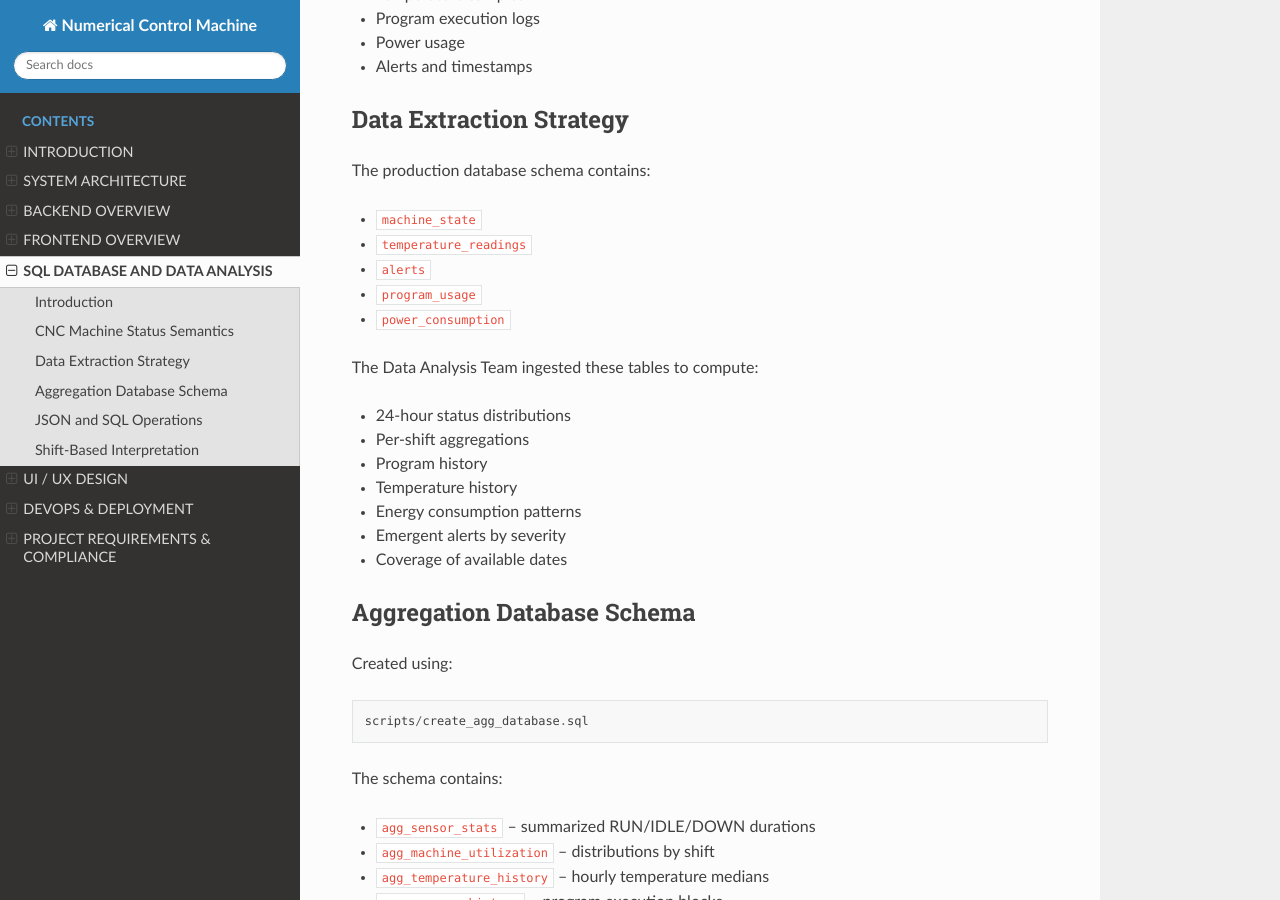
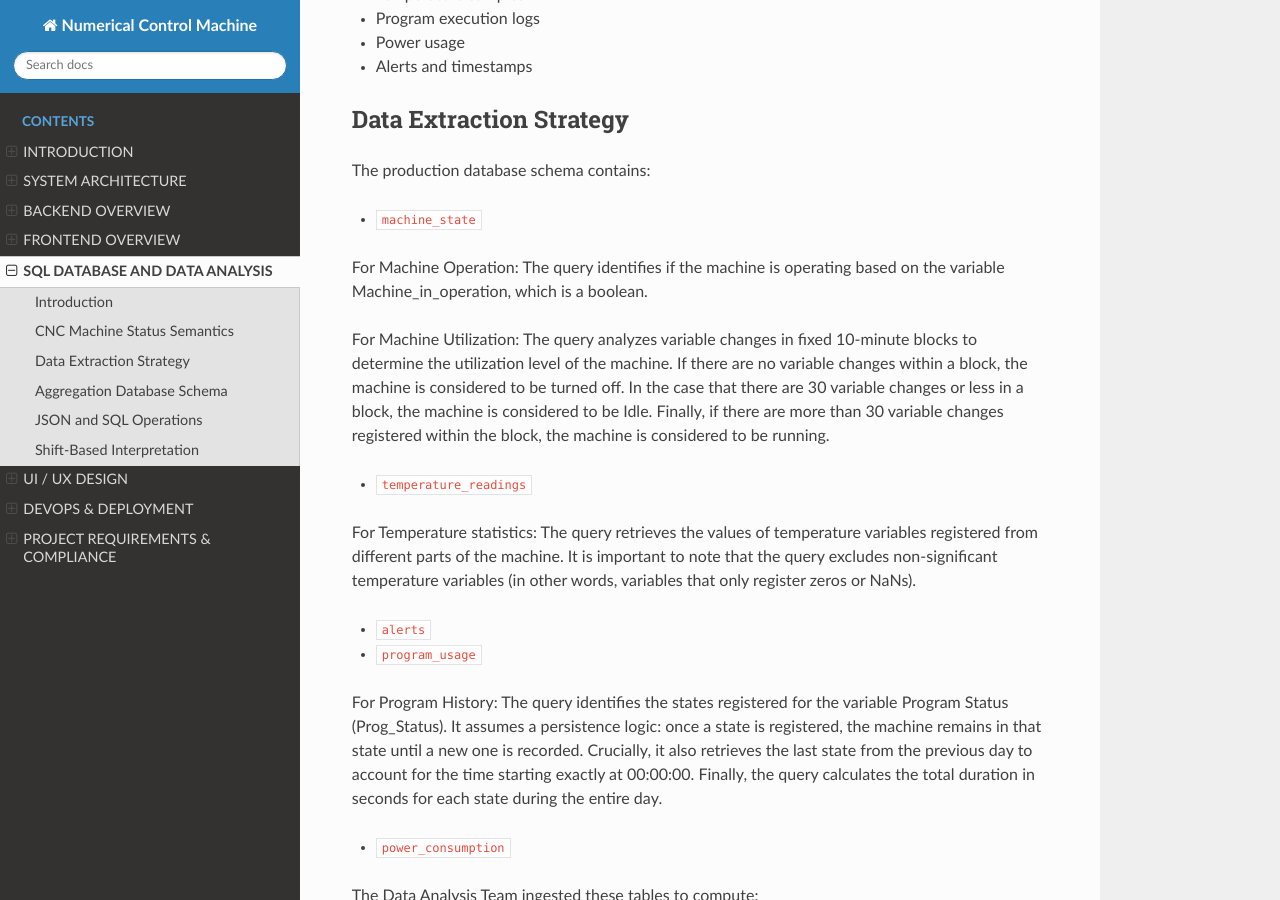
Before and after one commit to TBDA-Classes/2025G2, a Sphinx documentation site: the page built from docs/sphinx_documentation/source/db_sql.rst, in a window 1280 px wide and 900 px high, scrolled down 721 px. Built offline with Sphinx 7.4.7 and the Read the Docs theme 3.1.0, drawn with Linux system fonts in a browser that asks for light colours.

Commit message:
Update db_sql.rst

```diff
--- a/docs/sphinx_documentation/source/db_sql.rst
+++ b/docs/sphinx_documentation/source/db_sql.rst
@@ -39,10 +39,22 @@ Data Extraction Strategy
 The production database schema contains:
 
 * ``machine_state``
+For Machine Operation: The query identifies if the machine is operating based on the variable Machine_in_operation, which is a boolean.
+
+For Machine Utilization: The query analyzes variable changes in fixed 10-minute blocks to determine the utilization level of the machine. If there are no variable changes within a block, the machine is considered to be turned off. In the case that there are 30 variable changes or less in a block, the machine is considered to be Idle. Finally, if there are more than 30 variable changes registered within the block, the machine is considered to be running.
+
 * ``temperature_readings``
+For Temperature statistics: The query retrieves the values of temperature variables registered from different parts of the machine. It is important to note that the query excludes non-significant temperature variables (in other words, variables that only register zeros or NaNs).
+
 * ``alerts``
+
+
 * ``program_usage``
+For Program History: The query identifies the states registered for the variable Program Status (Prog_Status). It assumes a persistence logic: once a state is registered, the machine remains in that state until a new one is recorded. Crucially, it also retrieves the last state from the previous day to account for the time starting exactly at 00:00:00. Finally, the query calculates the total duration in seconds for each state during the entire day.
+
 * ``power_consumption``
+
+
 
 The Data Analysis Team ingested these tables to compute:
 
```
